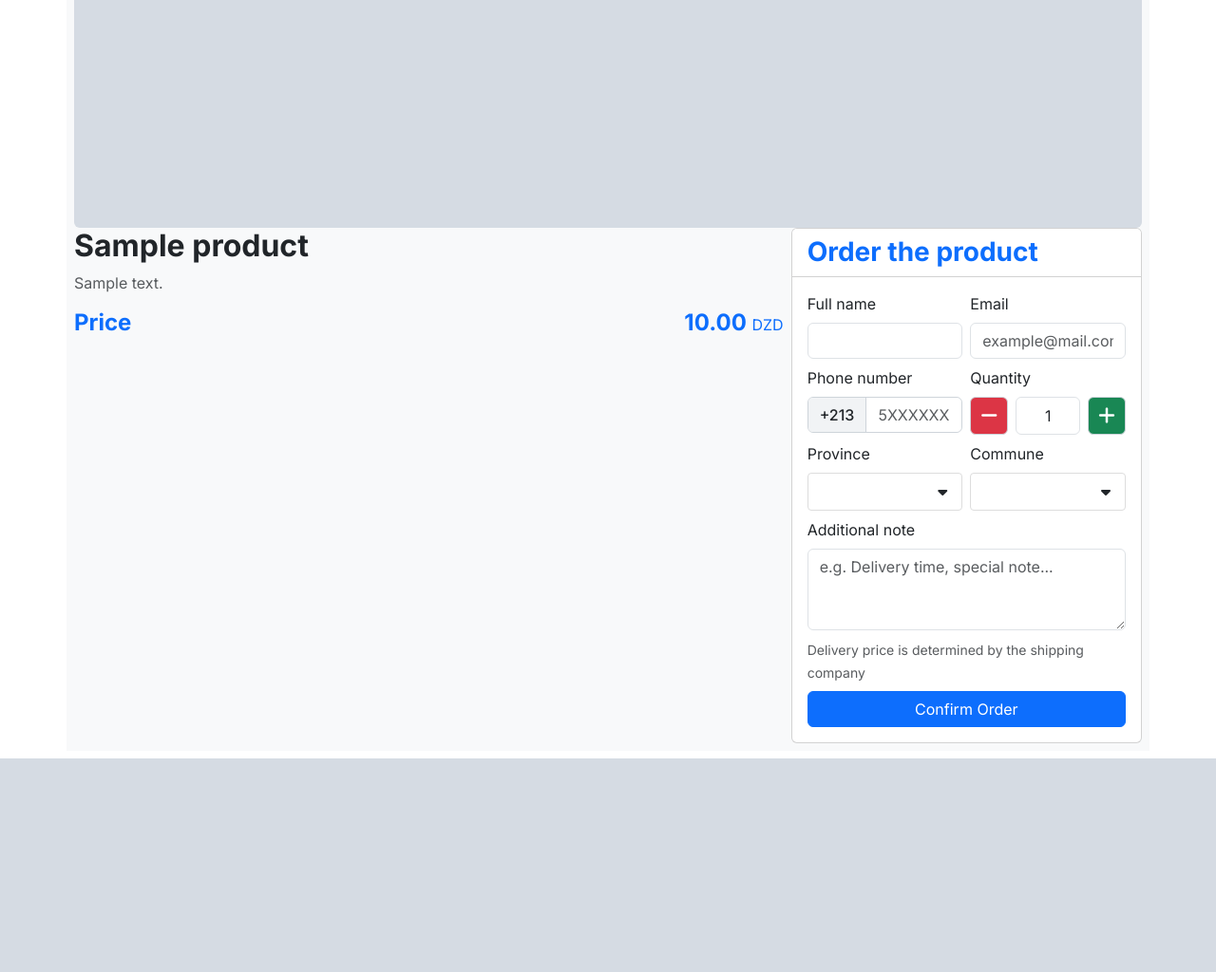
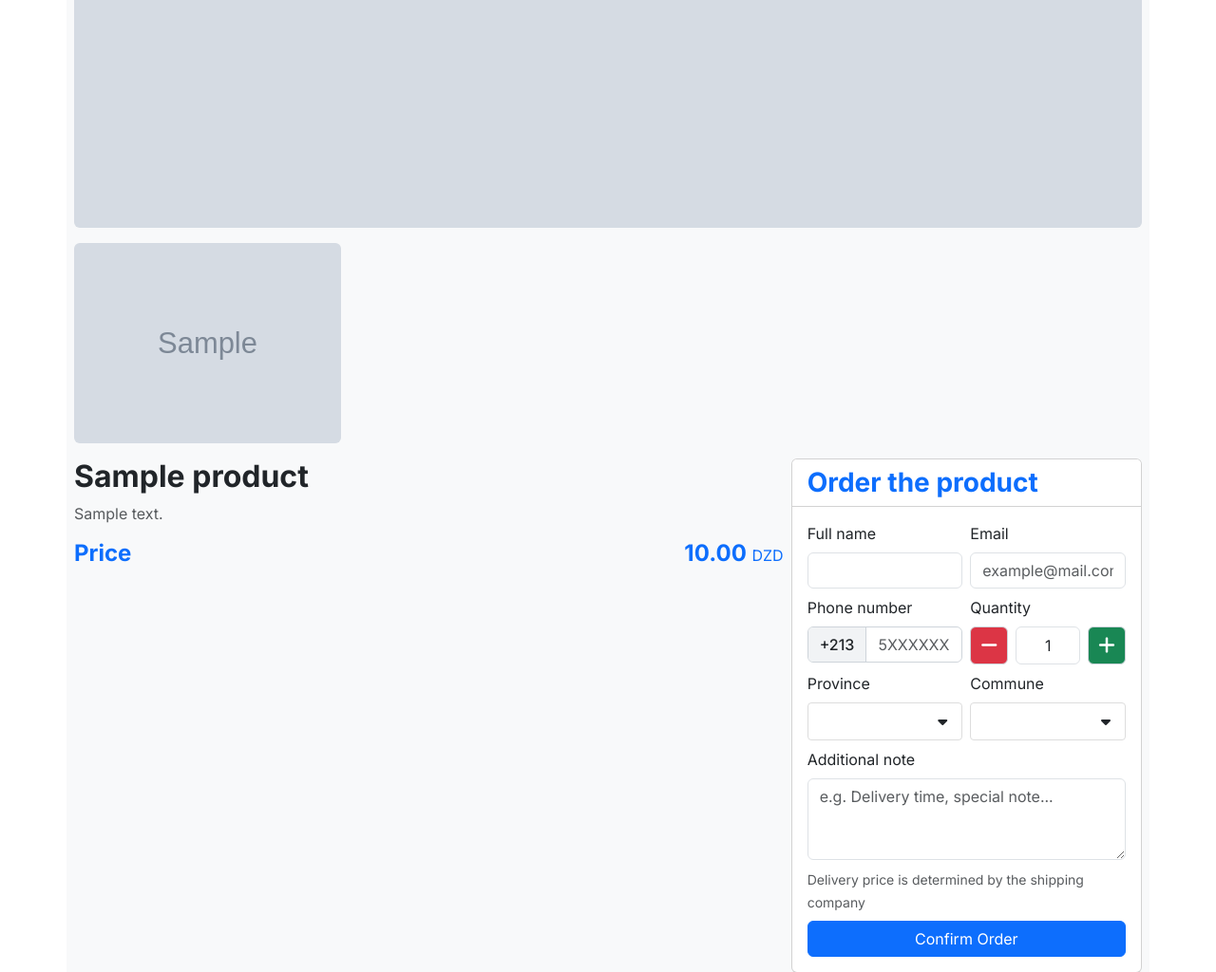
Before and after one commit to amraoui-mo7amed/sheethub, a Django app: template dashboard/templates/products/landing_page.html in a window 1280 px wide. Shown: the part 619-1643 px from the top of the page at 95% size. Before the commit the page ends 1418 px from the top, so only its background shows below. Run offline with Django 5.2, Linux system fonts and the light colour scheme; tables that the repository leaves empty hold one stand-in row (values such as "Sample post"); the template is opened without the code that fills it: values that come from a table or form of the project are taken from there, most other values are stand-ins (such as "Sample title", 1, 10 or a date in 2020); grey boxes marked "Sample" are stand-in pictures; data that the repository does not hold is empty.

Commit message:
details and landingpage

```diff
--- a/dashboard/templates/products/details.html
+++ b/dashboard/templates/products/details.html
@@ -246,7 +246,6 @@
                                                 </div>
                                             {% endif %}
                                         </div>
-
                                     </div>
                                 </div>
                             </div>
--- a/dashboard/templates/products/landing_page.html
+++ b/dashboard/templates/products/landing_page.html
@@ -45,18 +45,18 @@
                         <div class="col-lg-12 col-md-12">
                             <img src="{{ product.image.url }}"
                                  alt="{{ product.name }}"
-                                 class="img-fluid w-100 rounded" />
-                            <div class="col-lg-12 col-md-12">
-                                <div class="row g-2">
-                                    {% for image in product.additional_images.all %}
-                                        <div class="col-lg-3 col-md-6 col-sm-12">
+                                 class="img-fluid w-100 rounded mb-3" />
+                            {% if product.preview_images %}
+                                <div class="card-preview-images mb-2 d-flex gap-1">
+                                    {% for image in product.preview_images.all %}
+                                        <div class="w-25">
                                             <img src="{{ image.image.url }}"
                                                  alt="{{ product.name }}"
-                                                 class="img-fluid w-100 rounded" />
+                                                 class="rounded w-100" />
                                         </div>
                                     {% endfor %}
                                 </div>
-                            </div>
+                            {% endif %}
                         </div>
                     </div>
                     {# Product Details #}
```
